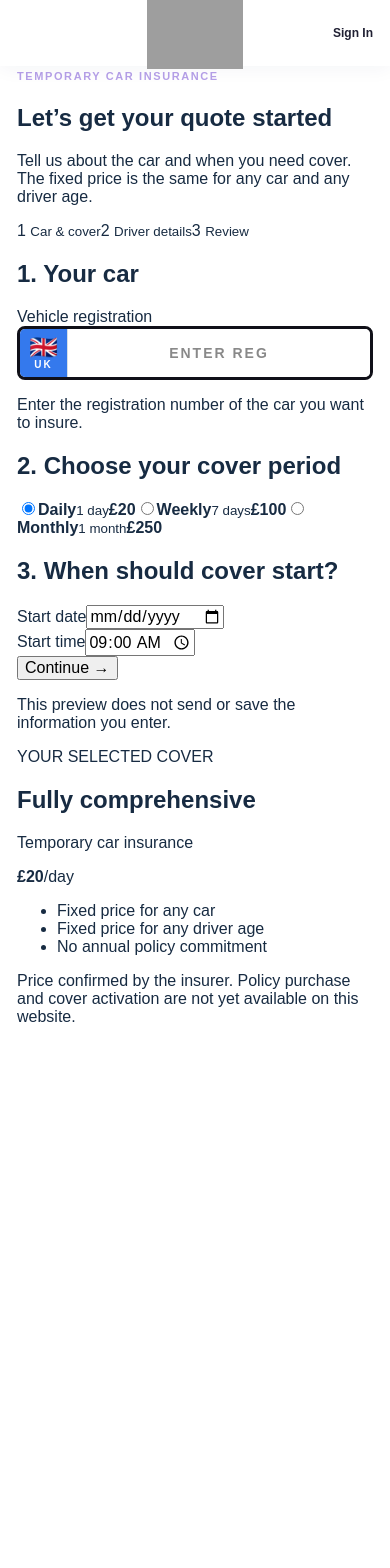
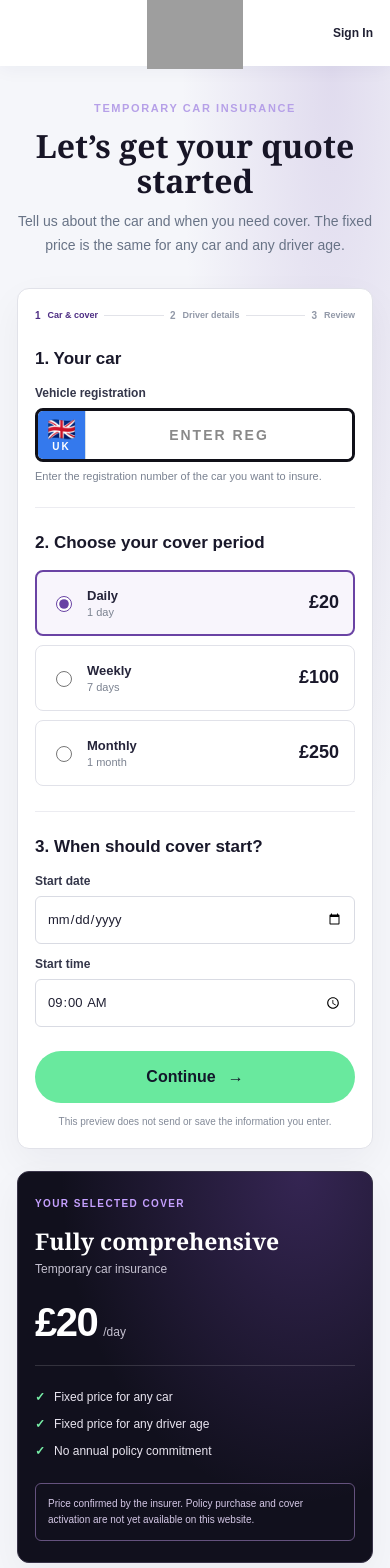
Before and after one commit to insurancetemp/goshorty, a Next.js app: page /get-a-quote in a window 390 px wide. Shown: the top 1568 px of the page. Before the commit the page ends 1068 px from the top, so only its background shows below. Built offline with nearby package versions, Linux system fonts and the light colour scheme; grey boxes are pictures that could not be loaded.

Commit message:
Style responsive quote journey and pricing actions

```diff
--- a/app/globals.css
+++ b/app/globals.css
@@ -259,3 +259,61 @@ button, input, select { font: inherit; }
   .pricing-card-featured { transform: none; }
   .pricing-amount { font-size: 38px; }
 }
+
+
+/* Get a quote journey */
+.getquote-page { min-height:100vh; background:#f5f6fa; }
+.getquote-shell { padding:48px 0 65px; background:radial-gradient(ellipse 55% 70% at 85% 0%,rgba(104,66,170,.15),transparent 70%),#f5f6fa; }
+.getquote-container { max-width:1050px; }
+.getquote-heading { max-width:700px; margin:0 auto 30px; text-align:center; }
+.getquote-heading h1 { margin:12px 0; color:#171526; font-family:Georgia,"Times New Roman",serif; font-size:clamp(32px,5vw,46px); line-height:1.1; }
+.getquote-heading p { margin:0; color:#687386; font-size:14px; line-height:1.7; }
+.getquote-layout { display:grid; grid-template-columns:minmax(0,1.55fr) minmax(260px,.8fr); gap:22px; align-items:start; }
+.getquote-form,.getquote-summary { padding:28px; border:1px solid #e1e2e9; border-radius:12px; background:#fff; box-shadow:0 14px 38px #1514260c; }
+.journey-progress { display:flex; align-items:center; gap:10px; margin:0 0 28px; color:#9299a8; font-size:12px; font-weight:800; }
+.journey-progress span { display:flex; align-items:center; gap:7px; white-space:nowrap; }
+.journey-progress span.journey-step-active { color:#4d2d83; }
+.journey-progress small { font-size:11px; font-weight:700; }
+.journey-progress i { height:1px; flex:1; background:#e2e3e9; }
+.getquote-form h2 { margin:0 0 17px; color:#19182a; font-size:17px; }
+.getquote-form label { display:block; margin:0 0 8px; color:#34364a; font-size:12px; font-weight:800; }
+.getquote-registration { max-width:360px; }
+.getquote-registration input { font-size:18px; font-weight:900; letter-spacing:1px; }
+.field-help { margin:8px 0 0; color:#7a8291; font-size:11px; }
+.form-section-rule { height:1px; margin:25px 0; background:#ececf1; }
+.cover-plan-options { display:grid; gap:9px; }
+.cover-plan-option { display:flex!important; align-items:center; gap:12px; min-height:66px; margin:0!important; padding:12px 15px; border:1px solid #e1e2e9; border-radius:8px; cursor:pointer; }
+.cover-plan-option.selected { border:2px solid #6a43a4; background:#f8f5fc; padding:11px 14px; }
+.cover-plan-option input { accent-color:#6842a4; width:16px; height:16px; }
+.cover-plan-option span { display:grid; gap:3px; flex:1; }
+.cover-plan-option strong { color:#25243a; font-size:13px; }
+.cover-plan-option small { color:#7b8290; font-size:11px; font-weight:500; }
+.cover-plan-option b { color:#19182a; font-size:18px; }
+.getquote-date-grid { display:grid; grid-template-columns:1fr 1fr; gap:13px; }
+.getquote-date-grid input { width:100%; min-height:48px; padding:0 11px; border:1px solid #d9dbe3; border-radius:6px; background:#fff; color:#202033; font:inherit; font-size:13px; }
+.getquote-continue { display:flex; align-items:center; justify-content:center; gap:12px; width:100%; min-height:52px; margin-top:24px; border:0; border-radius:999px; background:#69e99e; color:#12172a; font-weight:900; cursor:pointer; }
+.getquote-notice { margin:14px 0 0; padding:12px; border:1px solid #d8c7f1; border-radius:7px; background:#f8f5fc; color:#51416b; font-size:12px; line-height:1.6; }
+.getquote-privacy { margin:13px 0 0; color:#838a98; font-size:10px; text-align:center; }
+.getquote-summary { position:sticky; top:100px; color:#fff; border:1px solid #383348; background:radial-gradient(ellipse at 80% 0%,rgba(112,72,171,.38),transparent 60%),#11101d; }
+.summary-kicker { color:#c5a0ff; font-size:10px; font-weight:900; letter-spacing:1.4px; }
+.getquote-summary h2 { margin:14px 0 5px; font-family:Georgia,"Times New Roman",serif; font-size:23px; }
+.getquote-summary>p { margin:0; color:#c5c1d0; font-size:12px; }
+.summary-price { display:flex; align-items:baseline; gap:6px; margin:24px 0; padding-bottom:20px; border-bottom:1px solid #ffffff24; }
+.summary-price strong { font-size:40px; letter-spacing:-1.5px; }
+.summary-price span { color:#c5c1d0; font-size:12px; }
+.getquote-summary ul { display:grid; gap:13px; margin:0; padding:0; list-style:none; }
+.getquote-summary li { color:#e9e5f0; font-size:12px; }
+.getquote-summary li:before { content:"✓"; margin-right:9px; color:#78efa7; font-weight:900; }
+.summary-note { margin-top:25px; padding:12px; border:1px solid #65527e; border-radius:6px; color:#d5c8e7; font-size:10px; line-height:1.6; }
+@media(max-width:760px) {
+ .getquote-shell { padding:32px 0 45px; }
+ .getquote-layout { grid-template-columns:1fr; }
+ .getquote-form,.getquote-summary { padding:21px 17px; }
+ .getquote-summary { position:static; }
+ .journey-progress { gap:6px; font-size:10px; }
+ .journey-progress small { font-size:9px; }
+ .getquote-date-grid { grid-template-columns:1fr; }
+}
+
+.pricing-choose-link { display:flex; align-items:center; justify-content:center; gap:10px; min-height:45px; margin-top:22px; border-radius:999px; background:#69e99e; color:#15172a; font-size:12px; font-weight:900; text-decoration:none; }
+.pricing-choose-link:hover { background:#82f3ae; }
```
